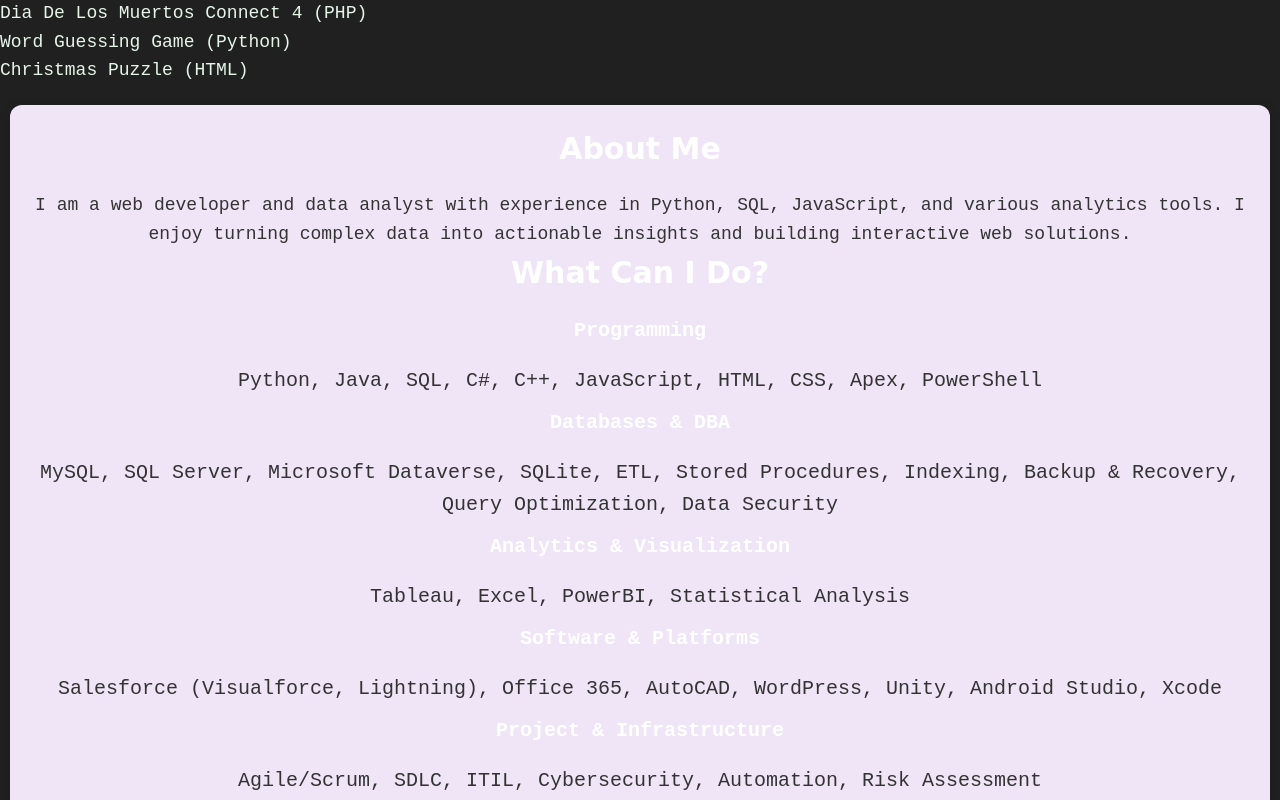
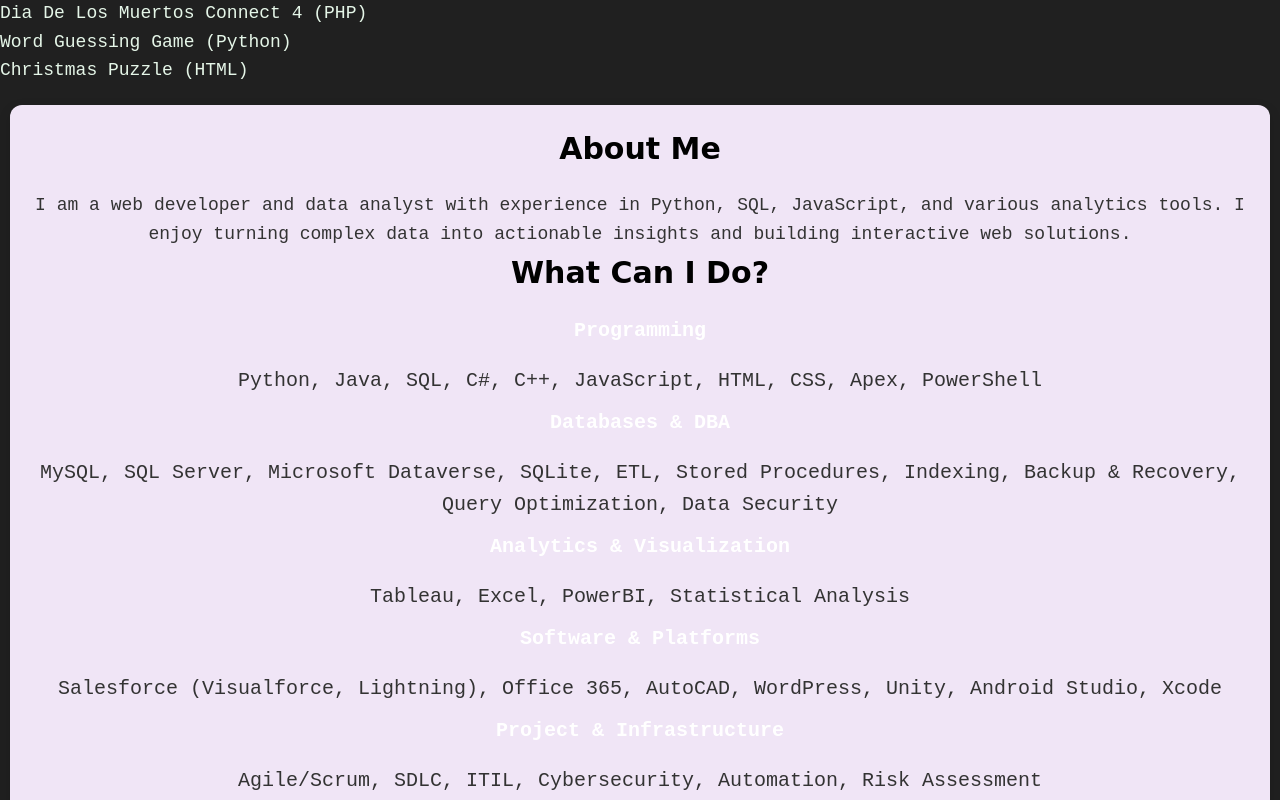
Before and after one commit to j3ssicaharris/j3ssicaharris.github.io, a plain HTML site: page index.html in a window 1280 px wide. Shown: the part 2220-3020 px from the top of the page. Drawn offline with Linux system fonts and the light colour scheme.

Commit message:
Update style.css

```diff
--- a/style.css
+++ b/style.css
@@ -93,7 +93,7 @@ h1, h2, h3 {
 h1 {
     font-family: var(--font-handwriting);
     font-size: 30px;
-    color: var(--heading-color);
+    color: black;
 }
 
 h2 {
```
